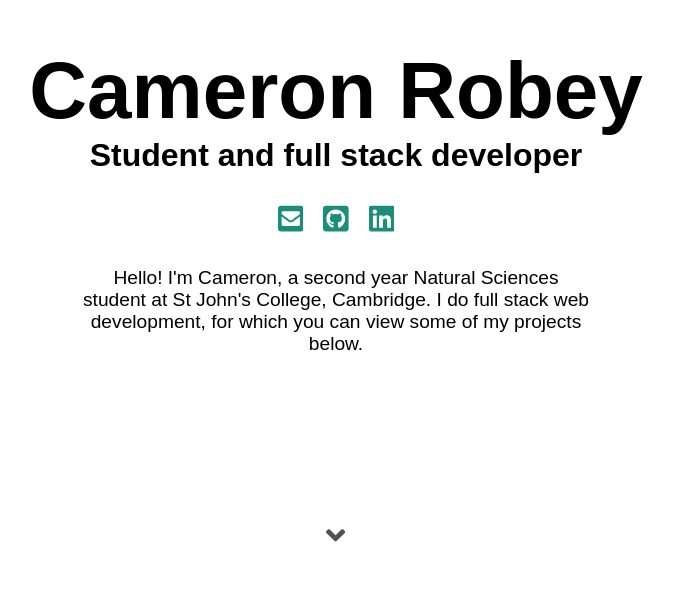
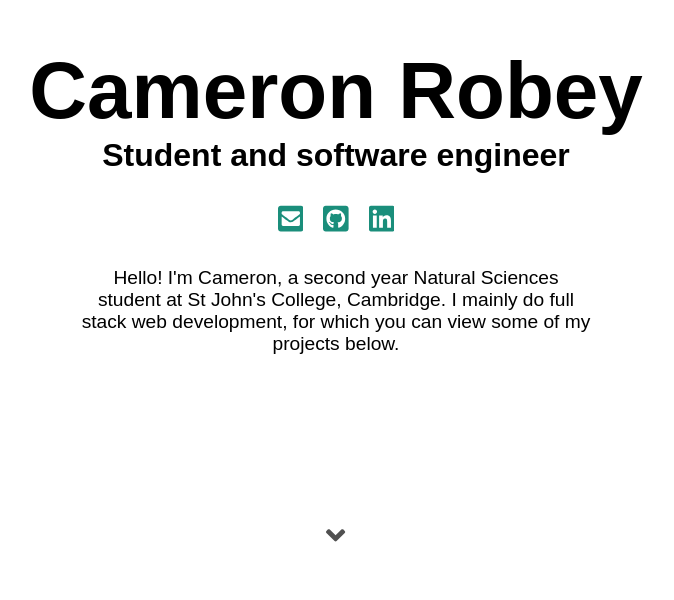
Before and after one commit to cameron-robey/portfolio, a React (Create React App) app: page / in a window 1280 px wide. Shown: the part 200-800 px from the top of the page, without its empty margins (304-978 px from the left). Built offline with nearby package versions, Linux system fonts and the light colour scheme; a web font is replaced by a local one.

Commit message:
Update content of site

```diff
--- a/src/data.ts
+++ b/src/data.ts
@@ -1,7 +1,7 @@
 export const info = {
   title: "Cameron Robey",
-  subtitle: "Student and full stack developer",
-  biography: "Hello! I'm Cameron, a second year Natural Sciences student at St John's College, Cambridge. I do full stack web development, for which you can view some of my projects below.",
+  subtitle: "Student and software engineer",
+  biography: "Hello! I'm Cameron, a second year Natural Sciences student at St John's College, Cambridge. I mainly do full stack web development, for which you can view some of my projects below.",
 }
 
 export const portfolio = [
@@ -26,10 +26,6 @@ export const portfolio = [
       {
         url: 'https://mayball.org/',
         text: 'May Ball Website'
-      },
-      {
-        url: 'https://github.com/may-ball/',
-        text: 'Code on Github'
       }
     ]
   },
@@ -53,7 +49,7 @@ export const portfolio = [
     title: 'MMK Public Speaking',
     image_url: '/assets/mmk.png',
     languages: ['Javascript','React','Strapi'],
-    information: 'A website and logo for MMK Public Speaking to promote the work of the company and attract new clients. The website was built in react, with Strapi used for the content management system.',
+    information: 'A website and logo for MMK Public Speaking to promote the work of the company and attract new clients. The website was built in React, with Strapi used for the content management system.',
     links: [
       {
         url: 'https://www.mmkarim.com',
@@ -75,7 +71,7 @@ export const portfolio = [
   {
     title: 'Dr Challoner\'s Model United Nations',
     image_url: '/assets/challmun.png',
-    languages: ['Javascript','React','singular.live'],
+    languages: ['Javascript','React','Singular.Live'],
     information: 'A website for the Dr Challoner\'s Model United Nations Society built in React to help with the running of weekly sessions and large scale conferences. Also a suite of tools for integration with live video production using singular.live.',
     links: []
   }
```
